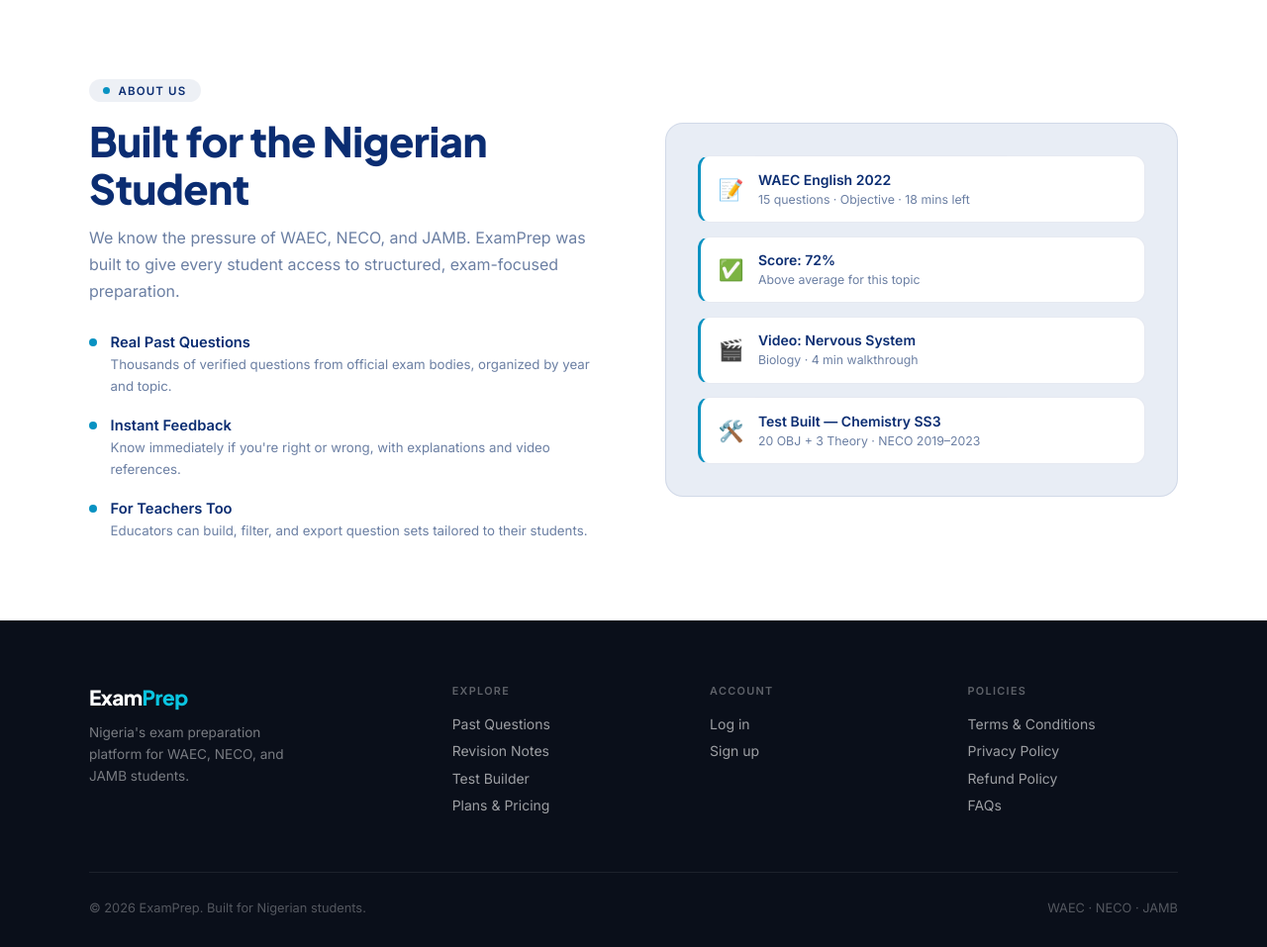
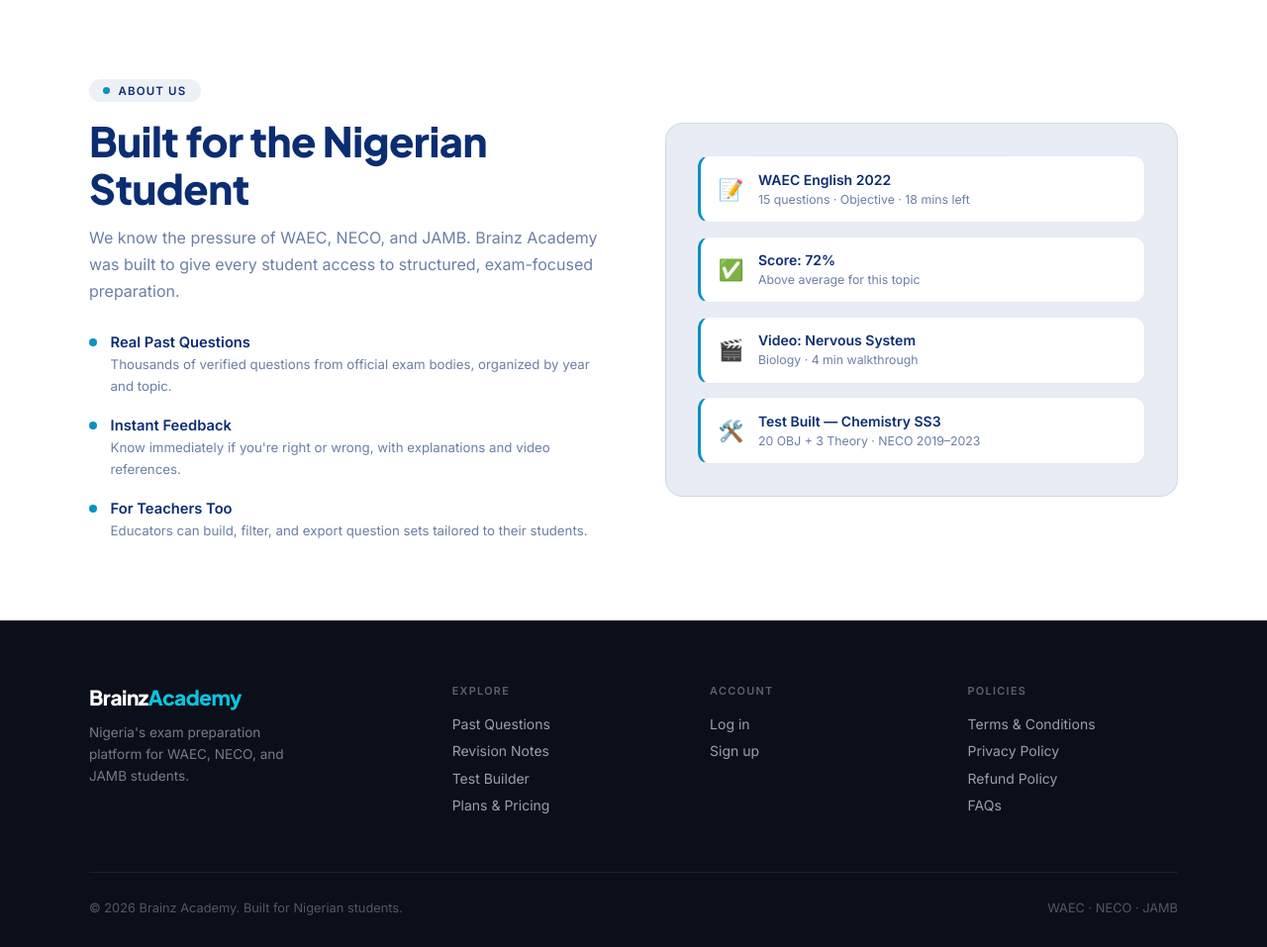
Before and after one commit to Oneshojon/Brainz-Academy, a Django app: page / in a window 1280 px wide. Shown: the part 2098-3055 px from the top of the page at 99% size. Run offline with Django 5.2, Linux system fonts and the light colour scheme; data comes from the database, SQL or seed files in the repository.

Commit message:
Reset Home page.

```diff
--- a/Users/templates/Users/index.html
+++ b/Users/templates/Users/index.html
@@ -140,7 +140,7 @@
       <div>
         <div class="section-pill">About Us</div>
         <h2 class="section-title">Built for the Nigerian Student</h2>
-        <p class="section-sub">We know the pressure of WAEC, NECO, and JAMB. ExamPrep was built to give every student access to structured, exam-focused preparation.</p>
+        <p class="section-sub">We know the pressure of WAEC, NECO, and JAMB. Brainz Academy was built to give every student access to structured, exam-focused preparation.</p>
         <div class="about-features">
           <div class="about-feat">
             <div class="feat-dot"></div>
@@ -206,7 +206,7 @@
   <div class="footer-inner">
     <div class="footer-top">
       <div class="footer-brand">
-        <div class="footer-logo">Exam<span>Prep</span></div>
+        <div class="footer-logo">Brainz<span>Academy</span></div>
         <p class="footer-tagline">Nigeria's exam preparation platform for WAEC, NECO, and JAMB students.</p>
       </div>
       <div class="footer-col">
@@ -236,7 +236,7 @@
       </div>
     </div>
     <div class="footer-bottom">
-      <span>© {% now "Y" %} ExamPrep. Built for Nigerian students.</span>
+      <span>© {% now "Y" %} Brainz Academy. Built for Nigerian students.</span>
       <span>WAEC · NECO · JAMB</span>
     </div>
   </div>
--- a/Users/templates/Users/layout.html
+++ b/Users/templates/Users/layout.html
@@ -4,7 +4,7 @@
   <head>
     <meta charset="UTF-8" />
     <meta name="viewport" content="width=device-width, initial-scale=1.0" />
-    <title>ExamPrep</title>
+    <title>Brainz</title>
     <link rel="icon" type="image/x-icon" href="{% static 'Users/images/favicon.ico' %}">
     <link rel="icon" type="image/png" sizes="32x32" href="{% static 'Users/images/favicon-32.png' %}">
     <link rel="apple-touch-icon" href="{% static 'Users/images/apple-touch-icon.png' %}">
@@ -32,8 +32,8 @@
         <!-- Nav links -->
         <div class="nav-menu" id="navMenu">
           {% if user.is_authenticated %}
+            <a href="{% url 'Users:dashboard' %}" class="nav-link">Dashboard</a>
             <a href="{% url 'practice:practice_home' %}" class="nav-link">Practice</a>
-            <a href="{% url 'Users:dashboard' %}" class="nav-link">Dashboard</a>
             <a href="{% url 'practice:past_papers' %}" class="nav-link">Past Papers</a>
             {% if user.role == 'TEACHER' %}
               <a href="{% url 'teacher:dashboard' %}" class="nav-link">Teacher Portal</a>
```
